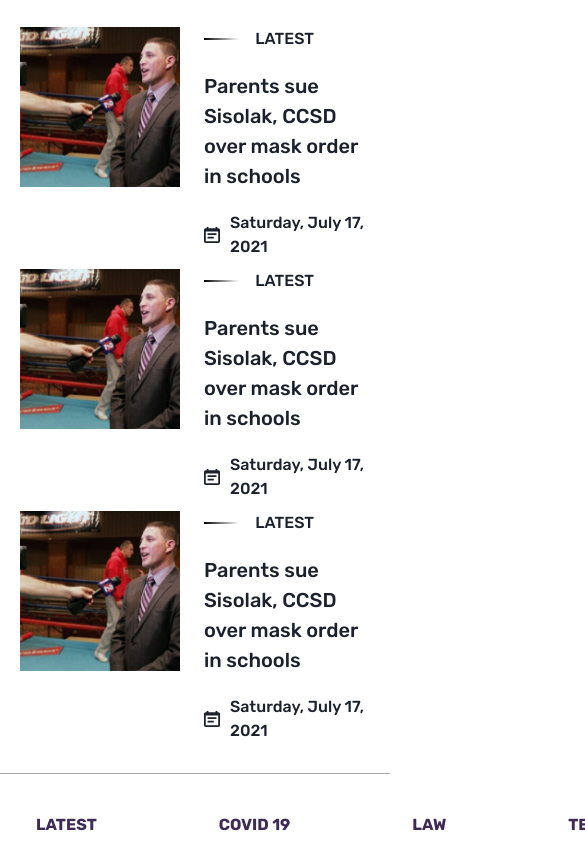
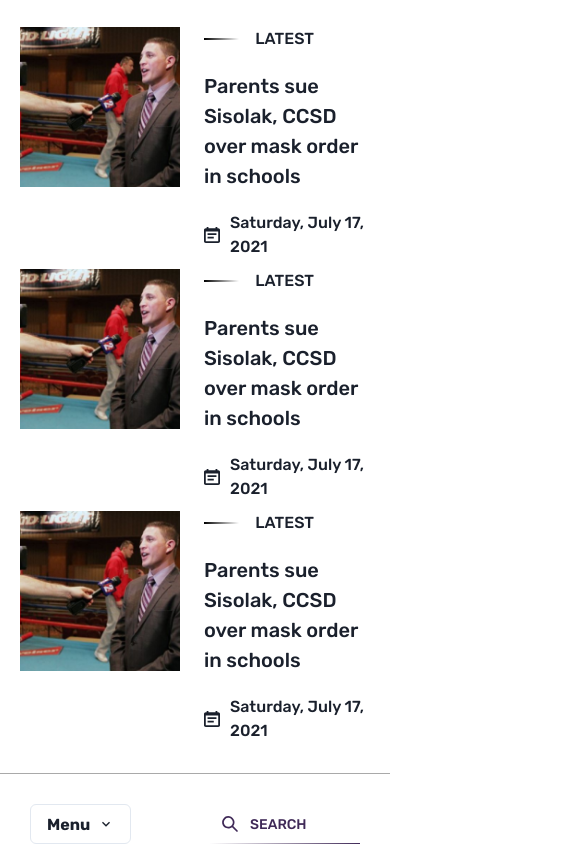
Before and after one commit to JoaoMarcelo-J/RBR-Front-Challenge, a Next.js app: page / in a window 390 px wide. Shown: the part 1553-2397 px from the top of the page, 585 px wide, since content can reach past the window. Built offline with nearby package versions, Linux system fonts and the light colour scheme.

Commit message:
feat: responsive navbar

```diff
--- a/src/components/elements/nav-link.tsx
+++ b/src/components/elements/nav-link.tsx
@@ -31,7 +31,7 @@ export const NavLink = ({
       </Text>
     ) : (
       <Menu isLazy>
-        <MenuButton fontSize={fontSize}>
+        <MenuButton fontSize={fontSize} _hover={{ opacity: "0.6" }}>
           {content} <ChevronDownIcon />
         </MenuButton>
         <MenuList>
--- a/src/components/modules/navbar.tsx
+++ b/src/components/modules/navbar.tsx
@@ -1,18 +1,30 @@
-import { SearchIcon } from "@chakra-ui/icons";
+import { ChevronDownIcon, SearchIcon } from "@chakra-ui/icons";
 import {
   Flex,
   HStack,
   Input,
   InputGroup,
   InputLeftElement,
+  Menu,
+  MenuButton,
+  MenuList,
+  MenuItem,
+  useBreakpointValue,
+  Button,
 } from "@chakra-ui/react";
 import { NavBarItem } from "components/elements/nav-bar-item";
 import React from "react";
 
 export const NavBar = () => {
+  const isWideVersion = useBreakpointValue({
+    base: false,
+    lg: true,
+  });
+
   return (
-    <Flex justifyContent="space-between">
-      <HStack paddingX="20px" gap="90px">
+    <Flex justifyContent="space-between" paddingX="30px">
+      {isWideVersion ? (
+        <HStack paddingX="20px" gap={{ lg: "30px", xl: "80px" }}>
           <NavBarItem content="LATEST" />
           <NavBarItem content="COVID 19" />
           <NavBarItem content="LAW" />
@@ -20,8 +32,41 @@ export const NavBar = () => {
           <NavBarItem content="POLICY" />
           <NavBarItem content="VACCINE" />
         </HStack>
+      ) : (
+        <Menu>
+          <MenuButton
+            as={Button}
+            aria-label="Options"
+            rightIcon={<ChevronDownIcon />}
+            variant="outline"
+          >
+            Menu
+          </MenuButton>
+          <MenuList>
+            <MenuItem>
+              <NavBarItem content="LATEST" />
+            </MenuItem>
+            <MenuItem>
+              <NavBarItem content="COVID 19" />
+            </MenuItem>
+            <MenuItem>
+              <NavBarItem content="LAW" />
+            </MenuItem>
+            <MenuItem>
+              <NavBarItem content="TECNOLOGY" />
+            </MenuItem>
+            <MenuItem>
+              <NavBarItem content="POLICY" />
+            </MenuItem>
+            <MenuItem>
+              <NavBarItem content="VACCINE" />
+            </MenuItem>
+          </MenuList>
+        </Menu>
+      )}
+
       <InputGroup
-        width="300px"
+        width={{ base: "150px", lg: "300px" }}
         transition="opacity 0.2s"
         _hover={{ opacity: "0.6" }}
         borderBottom="1px"
```
Lines whose indentation alone changed are shown as unchanged.
